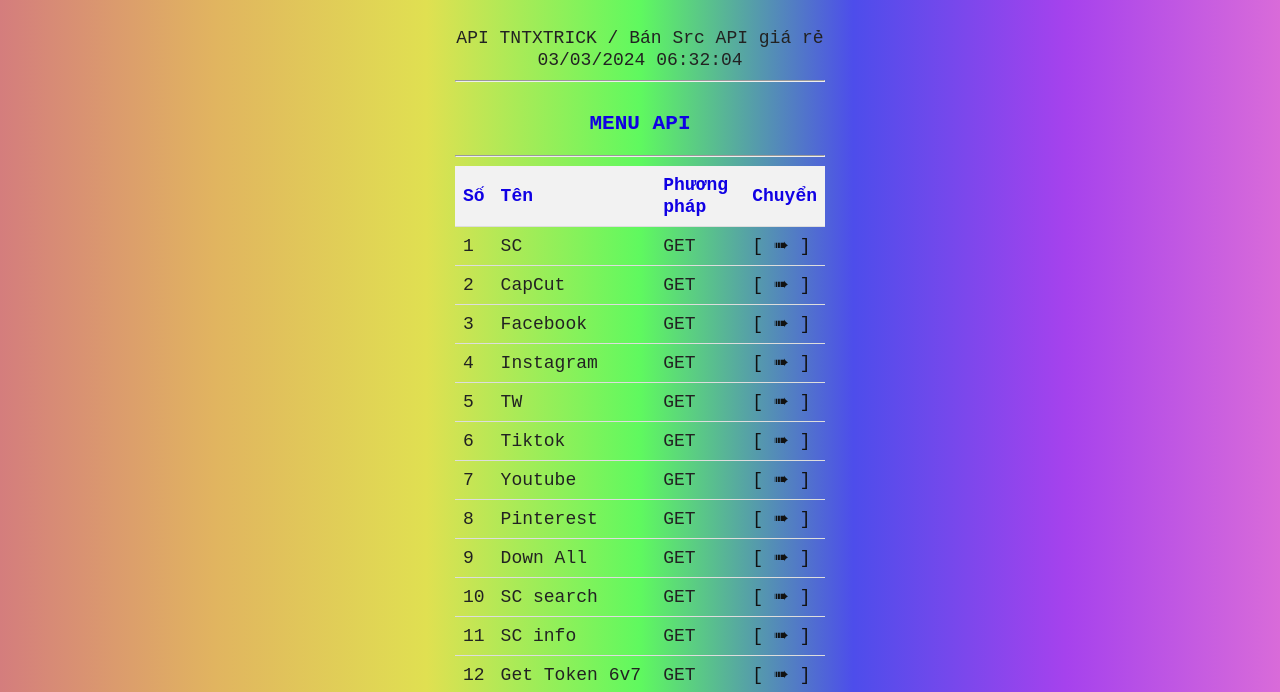
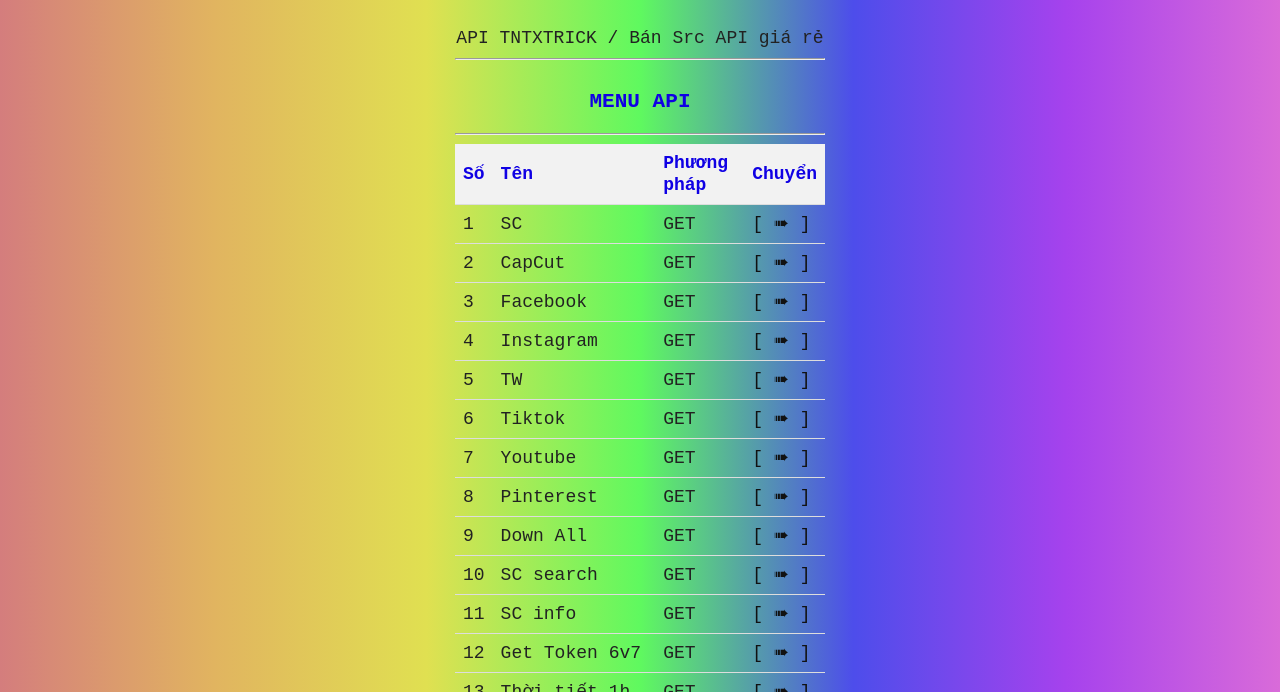
Before and after one commit to vanthuankk/Apitest, a website: page index.html in a window 1280 px wide. Shown: the part 408-1100 px from the top of the page. Drawn offline with Linux system fonts and the light colour scheme.

Commit message:
Update index.html

```diff
--- a/index.html
+++ b/index.html
@@ -338,7 +338,6 @@
       <div class="description">
         API TNTXTRICK
         / Bán Src API giá rẻ
-        <div id="currentDateTime"></div>
         <table>
             <hr>
 
@@ -519,40 +518,6 @@
     </div>
   <script>
 
-      function showCurrentDateTime() {
-        var currentDateTime = new Date();
-        var day = currentDateTime.getDate();
-        var month = currentDateTime.getMonth() + 1; // Lưu ý: Tháng bắt đầu từ 0
-        var year = currentDateTime.getFullYear();
-        var hours = currentDateTime.getHours();
-        var minutes = currentDateTime.getMinutes();
-        var seconds = currentDateTime.getSeconds();
-
-        // Format ngày, tháng, năm, giờ, phút và giây để có dạng 01, 02, ... 09
-        if (day < 10) {
-          day = '0' + day;
-        }
-        if (month < 10) {
-          month = '0' + month;
-        }
-        if (hours < 10) {
-          hours = '0' + hours;
-        }
-        if (minutes < 10) {
-          minutes = '0' + minutes;
-        }
-        if (seconds < 10) {
-          seconds = '0' + seconds;
-        }
-
-        var formattedDateTime = day + '/' + month + '/' + year + ' ' + hours + ':' + minutes + ':' + seconds;
-
-        // Hiển thị ngày và giờ trong phần tử có id là 'currentDateTime'
-        document.getElementById('currentDateTime').innerText = formattedDateTime;
-      }
-
-      // Gọi hàm showCurrentDateTime mỗi giây để cập nhật ngày và giờ
-      setInterval(showCurrentDateTime, 1000);
 
 
 </script>
```
